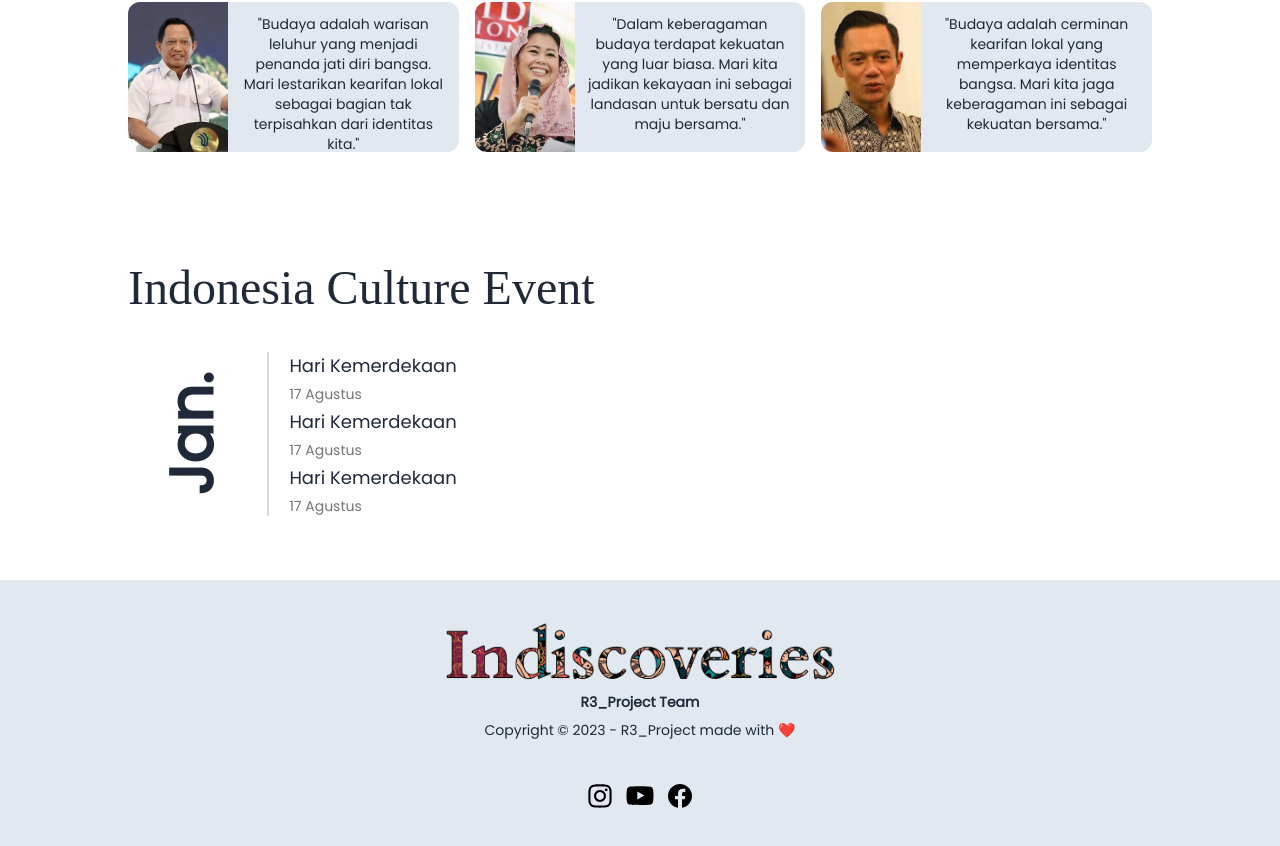
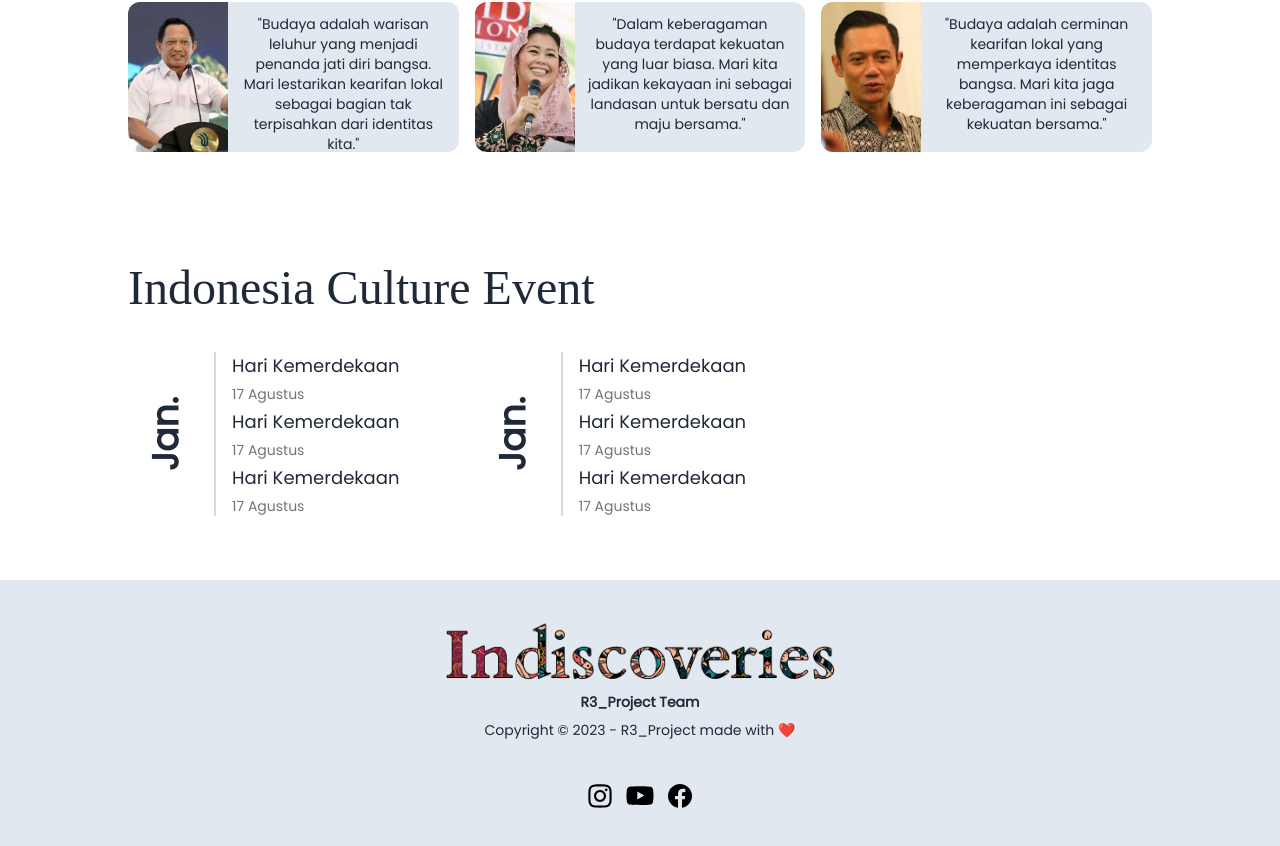
Before and after one commit to Rayyasa/webDesign-TechComFest, a Next.js app: page / in a window 1280 px wide. Shown: the part 3526-4372 px from the top of the page. Built offline with nearby package versions, Linux system fonts and the light colour scheme.

Commit message:
calendar

```diff
--- a/src/app/page.tsx
+++ b/src/app/page.tsx
@@ -503,10 +503,23 @@ export default function Home() {
         </section>
         <section className="mt-14 w-full px-8 xl:mt-28 xl:px-32">
           <h1 className="font-cardo text-3xl xl:text-5xl">Indonesia Culture Event</h1>
-          <section className="mt-10 grid w-full grid-cols-3 gap-4">
-            <div className="flex flex-row gap-5 w-full h-full">
-            <div className="border-r-2 flex flex-col border-[#D9D9D9] pr-4 items-center justify-center">
-              <h1 className="font-semibold text-6xl rotate-[-90deg]">Jan.</h1>
+          <section className="mt-10 grid w-full xl:grid-cols-3 xl:gap-4 grid-cols-2 gap-6 md:grid-cols-3">
+            <div className="flex xl:flex-row  flex-col gap-4 w-full h-full">
+            <div className="xl:border-r-2 xl:border-b-0 flex flex-col border-[#D9D9D9] pr-3 items-center justify-center border-b-2">
+              <h1 className="font-semibold text-4xl xl:rotate-[-90deg] ">Jan.</h1>
+            </div>
+              <div className="flex flex-col gap-1">
+                <h1 className="text-lg font-light">Hari Kemerdekaan</h1>
+                <p className="text-[#747474] font-extralight text-sm">17 Agustus</p>
+                <h1 className="text-lg font-light">Hari Kemerdekaan</h1>
+                <p className="text-[#747474] font-extralight text-sm">17 Agustus</p>
+                <h1 className="text-lg font-light">Hari Kemerdekaan</h1>
+                <p className="text-[#747474] font-extralight text-sm">17 Agustus</p>
+              </div>
+            </div>
+            <div className="flex xl:flex-row  flex-col gap-4 w-full h-full">
+            <div className=" xl:border-r-2 border-b-2 xl:border-b-0 flex flex-col border-[#D9D9D9] pr-3 items-center justify-center">
+              <h1 className="font-semibold text-4xl xl:rotate-[-90deg] ">Jan.</h1>
             </div>
               <div className="flex flex-col gap-1">
                 <h1 className="text-lg font-light">Hari Kemerdekaan</h1>
```
Also changed, not shown: src/components/Calendar.tsx (added).
